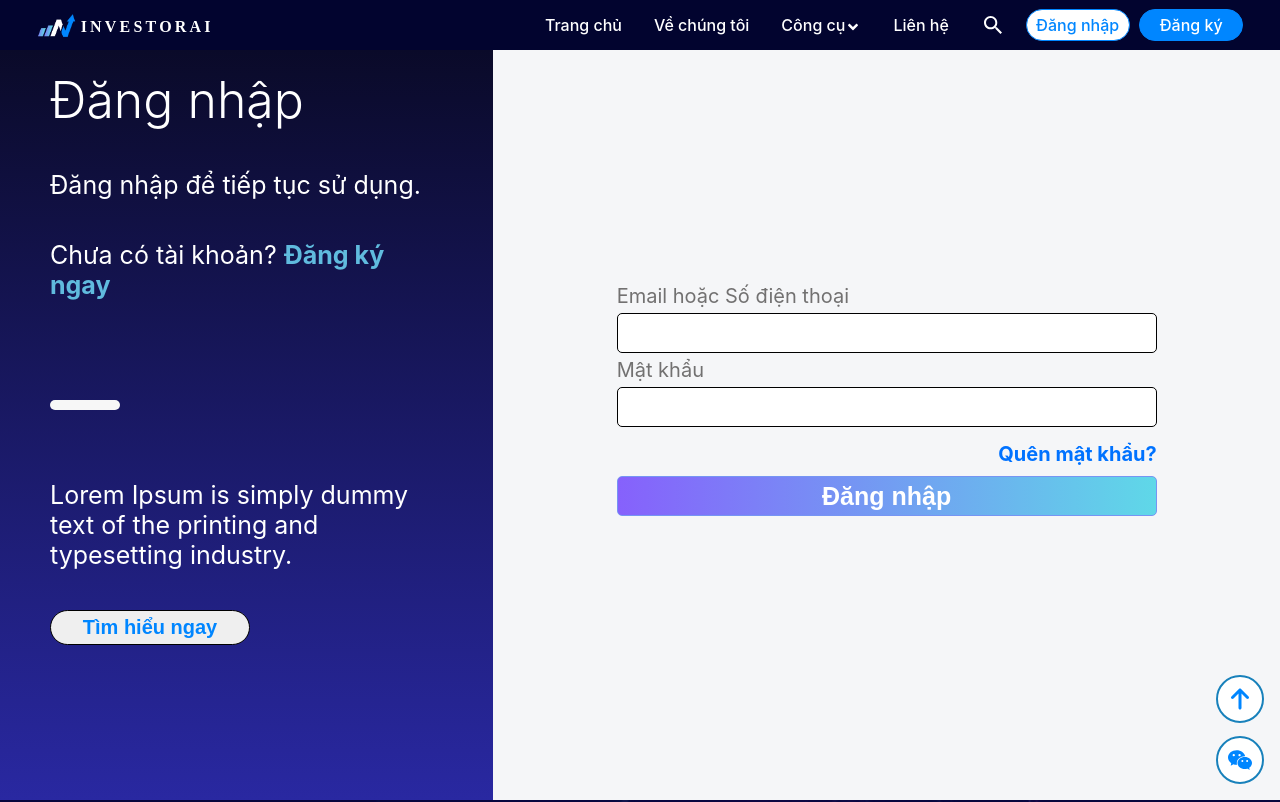
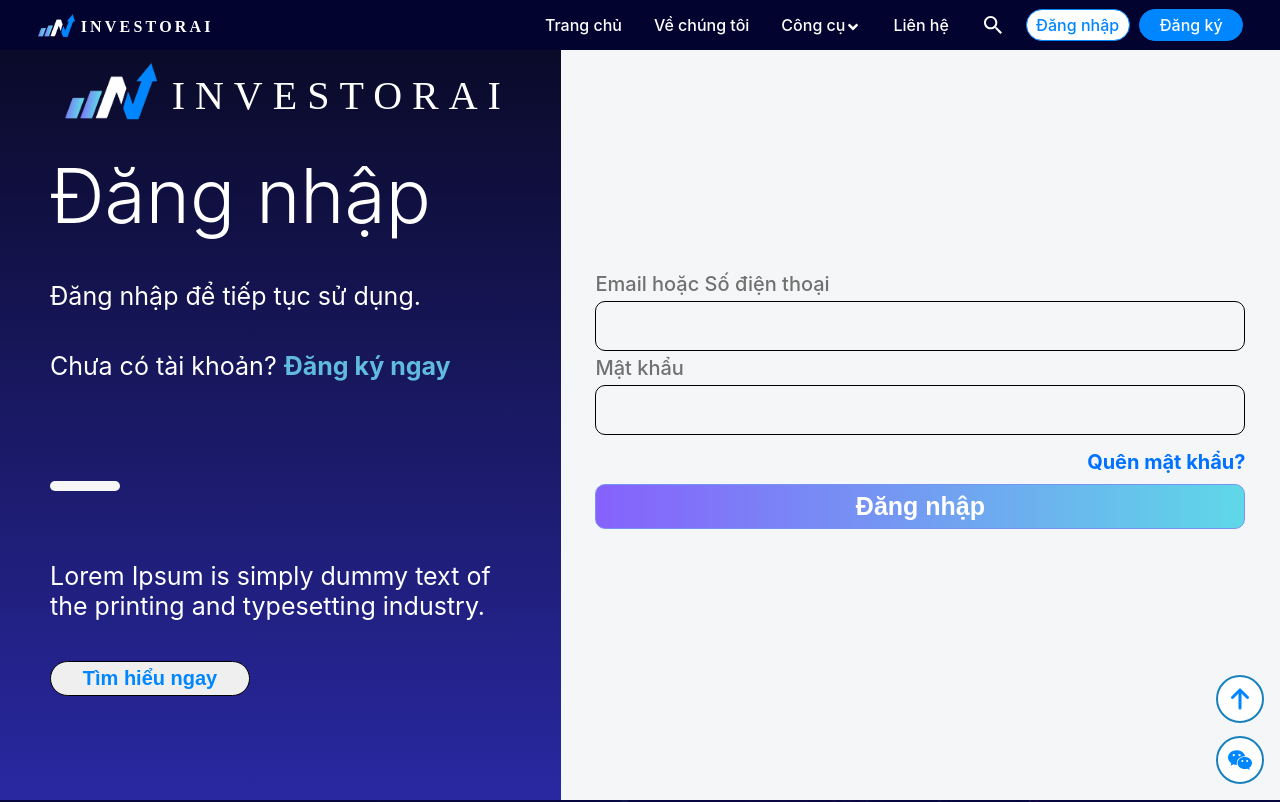
Before and after one commit to ltdungg/Investor-AI-Website, a React (Create React App) app in the folder frontend/: page /login in a window 1280 px wide. Shown: the top 802 px of the page. Built offline with nearby package versions, Linux system fonts and the light colour scheme; a web font is replaced by a local one.

Commit message:
fix login and register

```diff
--- a/frontend/src/components/login_register/Login.css
+++ b/frontend/src/components/login_register/Login.css
@@ -30,11 +30,13 @@
     height: 80px;
     font-size: 40px;
     color: white;
+    letter-spacing: 10px;
+    font-weight: 500;
 }
 
 .login_content h1{
     font-weight: 350;
-    font-size: 50px;
+    font-size: 75px;
     margin: 20px 0px;
 }
 
@@ -70,15 +72,17 @@
 .login_page label{
     color: #727171;
     font-size: 20px;
+    font-weight: 475;
 }
 
 .login_page input{
     margin: 5px 0px;
-    width: 540px;
-    height: 40px;
-    border-radius: 5px;
+    width: 650px;
+    height: 50px;
+    border-radius: 10px;
     border: 1px solid black;
     padding: 10px;
+    background-color: #F5F6F8;
 }
 
 .login_page p{
@@ -91,9 +95,9 @@
 }
 
 .login_page .login_button{
-    width: 540px;
-    height: 40px;
-    border-radius: 5px;
+    width: 650px;
+    height: 45px;
+    border-radius: 10px;
     font-size: 25px;
     color: #fff;
     font-weight: bold;
@@ -101,7 +105,9 @@
     border: 1px solid #7695F3;
     cursor: pointer;
 }
-
+.login_page .login_button:hover{
+    color: #0072FF;
+}
 .ContactButton{
     display: flex;
     float: right;
--- a/frontend/src/components/login_register/Login.jsx
+++ b/frontend/src/components/login_register/Login.jsx
@@ -5,7 +5,7 @@
         <>
             <div className="login_container">
                 <div className="login_content">
-                    {/* <LogoItem className="login_logo" /> */}
+                    <LogoItem className="login_logo" />
                     <h1>Đăng nhập</h1>
                     <p className="tablet_change">Đăng nhập để tiếp tục sử dụng.</p>
                     <p>Chưa có tài khoản? <b className="register_button"> Đăng ký ngay</b></p>
--- a/frontend/src/components/login_register/Register.css
+++ b/frontend/src/components/login_register/Register.css
@@ -31,11 +31,13 @@
     height: 80px;
     font-size: 40px;
     color: white;
+    letter-spacing: 10px;
+    font-weight: 500;
 }
 
 .register_content h1{
     font-weight: 350;
-    font-size: 50px;
+    font-size: 75px;
     margin: 20px 0px;
 }
 
@@ -73,23 +75,27 @@
 }
 
 .register_page .row input{
-    width: 267px;
+    width: 325px;
     margin-right: 5px;
 }
 
 .register_page label{
     color: #727171;
     font-size: 20px;
+    font-weight: 475;
 }
 
 .register_page input{
     margin: 5px 0px;
-    width: 540px;
     height: 40px;
     border-radius: 5px;
     border: 1px solid black;
     padding: 10px;
     color: #727171;
+    width: 650px;
+    height: 50px;
+    border-radius: 10px;
+    background-color: #F5F6F8;
 }
 
 .register_page p{
@@ -102,8 +108,8 @@
 }
 
 .register_page .register_button{
-    width: 543px;
-    height: 40px;
+    width: 650px;
+    height: 45px;
     border-radius: 5px;
     font-size: 25px;
     color: #fff;
@@ -112,7 +118,9 @@
     border: 1px solid #7695F3;
     cursor: pointer;
 }
-
+.register_page .register_button:hover{
+    color: #0072FF;
+}
 .ContactButton{
     display: flex;
     float: right;
--- a/frontend/src/components/login_register/Register.jsx
+++ b/frontend/src/components/login_register/Register.jsx
@@ -6,7 +6,7 @@
         <>
             <div className="register_container">
                 <div className="register_content">
-                    {/* <LogoItem className="register_logo" /> */}
+                    <LogoItem className="register_logo" />
                     <h1>Đăng ký</h1>
                     <h1>Tài khoản mới</h1>
                     <p>Đã có tài khoản?<b className="register_button"> Đăng nhập ngay</b></p>
```
